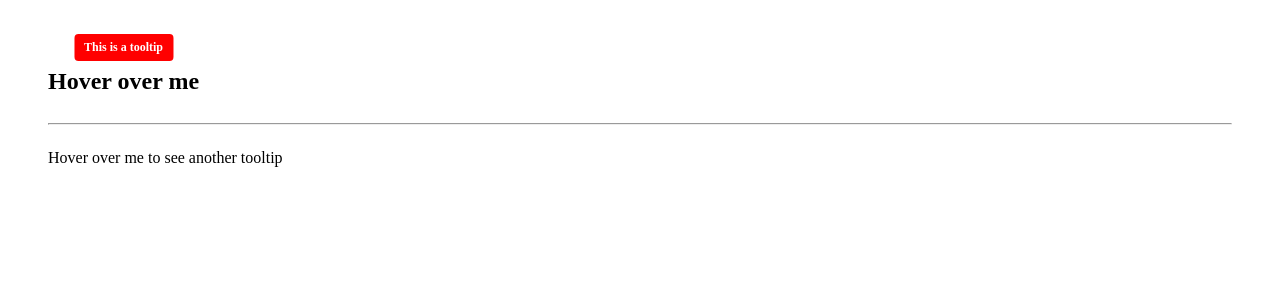
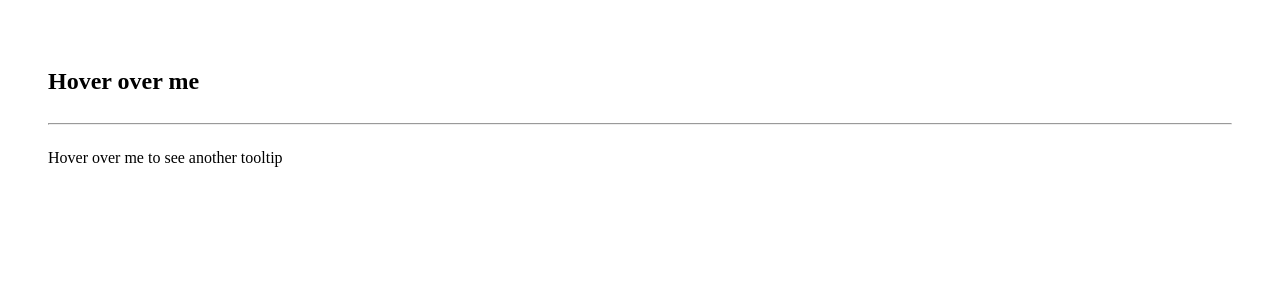
Before and after one commit to acciojob/react-composition-3-jahnavi-gaur, a React app: page / in a window 1280 px wide. Shown: the top 300 px of the page. Built offline with nearby package versions, Linux system fonts and the light colour scheme.

Commit message:
fifth change

```diff
--- a/src/components/App.jsx
+++ b/src/components/App.jsx
@@ -1,4 +1,3 @@
-
 import React from "react";
 import './../styles/App.css';
 import Tooltip from "./Tooltip";
@@ -7,10 +6,7 @@ const App = () => {
   return (
     <div style={{ padding: "40px" }}>
       <Tooltip text="This is a tooltip">
-        <h2 class="tooltip">
-          Hover over me
-          <div class="tooltiptext">This is a tooltip</div>
-        </h2>
+        <h2>Hover over me</h2>
       </Tooltip>
 
       <hr />
@@ -22,4 +18,4 @@ const App = () => {
   );
 };
 
-export default App
+export default App;
```
